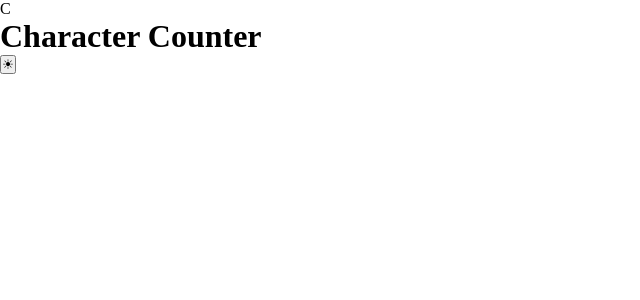
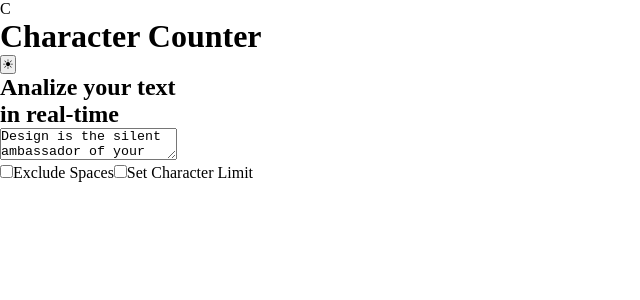
Before and after one commit to florbacigaluppi-sudo/proyecto.final.utn, a React (Vite) app: page / in a window 1280 px wide. Shown: the top 300 px of the page, without its empty margins (0-640 px from the left). Built offline with nearby package versions, Linux system fonts and the light colour scheme.

Commit message:
add: Title, Textarea and Ckeckboxes

```diff
--- a/src/App.jsx
+++ b/src/App.jsx
@@ -1,11 +1,42 @@
 import { Header } from "./components/Header"
+import { useState } from "react"
 
 
 
 
-function App () {
+const App = () => {
+    const  [text, setText]= useState ("Design is the silent ambassador of your brand. Simplicity is key to effective communication, creating clarity in every interaction. A great design transforms complex ideas into elegant solutions, making them easy to understand. It blends aesthetics and functionality seamlessly.")
+
+    const [excludeSpaces, setExcludeSpaces] = useState(false)
+
+    const [limitCharacter, setLimitCharacter] = useState (false)
+
+const character = excludeSpaces? text.replace(/\s/g,"").lenght : text.lenght
 return <main>
     <Header/>
+    <h2>Analize your text<br />in real-time </h2>
+    <textarea
+    placeholder= "Ingrese su texto"
+    onChange= {(e) => setText (e.target.value)}
+    value={text}
+     ></textarea>
+     <div>
+        <label>
+        <input
+        type="checkbox"
+        checked= {excludeSpaces}
+        onChange={()=>setExcludeSpaces(!excludeSpaces)}></input>
+        Exclude Spaces</label>
+
+         <label>
+        <input
+        type="checkbox"
+        checked= {limitCharacter}
+        onChange={()=> setLimitCharacter (!limitCharacter)}></input>
+        Set Character Limit</label>
+        </div>
+
+
 </main>
 }
 
```
